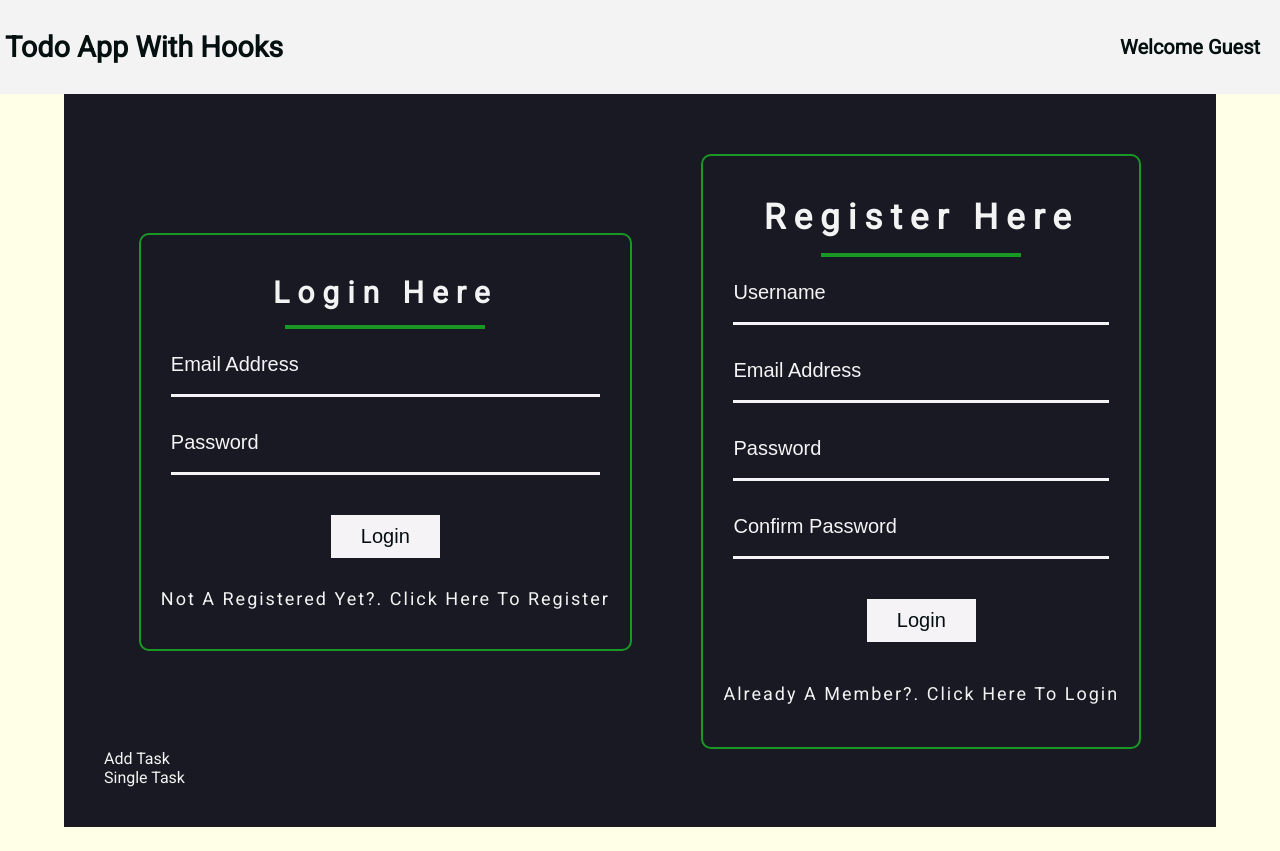
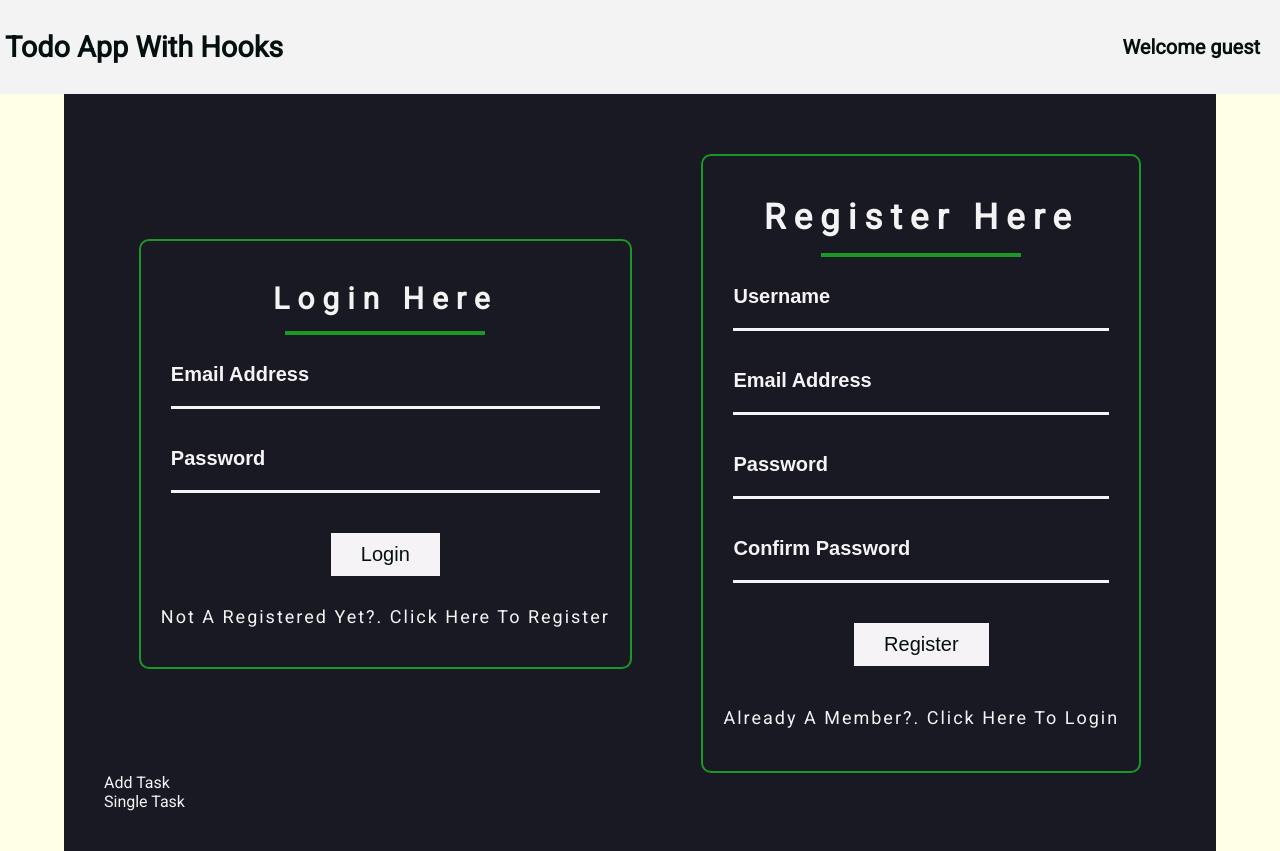
Before and after one commit to Isaacobuya5/taskapp_with_hooks, a React (Create React App) app: page / in a window 1280 px wide. Before the commit the page ends 827 px from the top, so only its background shows below. Built offline with nearby package versions, Linux system fonts and the light colour scheme.

Commit message:
manage user state with useState in app.js then pass both user and setUser to children components

```diff
--- a/src/App.js
+++ b/src/App.js
@@ -1,4 +1,4 @@
-import React from 'react';
+import React, {useState} from 'react';
 
 import Header from "./components/Header";
 import Login from "./components/Login";
@@ -6,15 +6,20 @@ import Register from "./components/Register";
 import AddTask from "./components/AddTask";
 import ListTasks from "./components/ListTasks";
 
+
+
 function App() {
+
+  // user state
+  const [ user, setUser ] = useState('');
   return (
     <React.Fragment>
-    <Header />
+    <Header user={user} setUser={setUser}/>
     <section id="content">
-    <section className="user">
-    <Login />
-    <Register />
-    </section>
+    { !user ? <section className="user">
+    <Login setUser={setUser}/>
+    <Register setUser={setUser}/>
+    </section> : ''}
     <AddTask />
     <ListTasks />
     </section>
--- a/src/components/Header.js
+++ b/src/components/Header.js
@@ -1,10 +1,17 @@
 import React from 'react';
+import Logout from "./Logout";
 
-const Header = () => (
+const Header = ({user, setUser}) => {
+
+let loggedInUser = user ? user : 'guest'
+return (
     <header>
         <h3>todo app with hooks</h3>
-        <span className="user-text">Welcome Guest</span>
+<span className="user-text">
+    Welcome {loggedInUser}
+    {user ? <Logout setUser={setUser}/> : ''}
+    </span>
     </header>
 );
-
+}
 export default Header;
--- a/src/components/Login.js
+++ b/src/components/Login.js
@@ -1,16 +1,63 @@
-import React from 'react';
+import React,{useState} from 'react';
 
-const Login = () => (
+const Login = ({setUser}) => {
+
+    // state for form inputs
+    const [login, setLogin] = useState({
+        email: '',
+        password: ''
+    });
+
+    // change fields dynamically
+    function handleChange(event) {
+        event.preventDefault();
+        const { name, value } = event.target;
+        setLogin({
+            ...login,
+            [name]: value
+        });
+    }
+
+    function handleSubmit(event) {
+        event.preventDefault();
+        setUser(email);
+    }
+
+
+    // destructure login
+    const { email, password} = login;
+return (
     <article id="login-form">
     <h3>Login Here</h3>
     <div className="divider"></div>
      <form>
-         <input type="email" name="email" id="email" placeholder="email address" />
-         <input type="password" name="password" id="password" placeholder="password" />
+         <input
+         type="email"
+         name="email"
+         id="email"
+         placeholder="email address"
+         value={email}
+         onChange={handleChange}
+         />
+         <input
+         type="password"
+         name="password"
+         id="password"
+         placeholder="password"
+         value={password}
+         onChange={handleChange}
+         />
      </form>
-     <span className="btn"><button type="submit">login</button></span>
+     <span className="btn">
+         <button
+         type="submit"
+         onClick={handleSubmit}
+         >login
+         </button></span>
      <span className="non-member-text">Not a registered yet?. Click here to register</span>
     </article>
 );
 
+}
+
 export default Login;
--- a/src/components/Logout.js
+++ b/src/components/Logout.js
@@ -1,7 +1,16 @@
 import React from 'react';
 
-const Logout = () => (
-    <div>Logout</div>
+const Logout = ({setUser}) => (
+    <button
+    type="submit"
+    className="logout-btn"
+    onClick={(event) => {
+       event.preventDefault();
+       setUser('');
+    }}
+    >
+    Logout
+    </button>
 );
 
 export default Logout;
--- a/src/components/Register.js
+++ b/src/components/Register.js
@@ -1,18 +1,77 @@
-import React from 'react';
+import React, { useState } from "react";
 
-const Register = () => (
+const Register = ({setUser}) => {
+  // state for register
+  const [registeredUser, setRegisteredUser] = useState({
+    username: "",
+    email: "",
+    password: "",
+    confirmPassword: "",
+  });
+
+  // change fields dynamically
+  function handleChange(event) {
+    event.preventDefault();
+    const { name, value } = event.target;
+    setRegisteredUser({
+      ...registeredUser,
+      [name]: value,
+    });
+  }
+
+  // submit and change state
+  function handleSubmit(event) {
+    event.preventDefault();
+    alert(`${username}`)
+    setUser(username);
+}
+
+  const { username, email, password, confirmPassword } = registeredUser;
+  return (
     <article id="register-form">
-         <h3>Register Here</h3>
-    <div className="divider"></div>
-     <form>
-         <input type="text" name="username" id="username" placeholder="username" />
-         <input type="email" name="email" id="email" placeholder="email address" />
-         <input type="password" name="email" id="password" placeholder="password" />
-         <input type="password" name="confirmPassword" id="confirmPassword" placeholder="confirm password" />
-     </form>
-     <span className="btn"><button type="submit">login</button></span>
-     <span className="non-member-text">already a member?. click here to login</span>
+      <h3>Register Here</h3>
+      <div className="divider"></div>
+      <form>
+        <input
+          type="text"
+          name="username"
+          id="username"
+          placeholder="username"
+          value={username}
+          onChange={handleChange}
+        />
+        <input
+          type="email"
+          name="email"
+          id="email"
+          placeholder="email address"
+          value={email}
+          onChange={handleChange}
+        />
+        <input
+          type="password"
+          name="password"
+          id="password"
+          placeholder="password"
+          value={password}
+          onChange={handleChange}
+        />
+        <input
+          type="password"
+          name="confirmPassword"
+          id="confirmPassword"
+          placeholder="confirm password"
+          value={confirmPassword}
+          onChange={handleChange}
+        />
+      </form>
+      <span className="btn">
+        <button type="submit" onClick={handleSubmit}>Register</button>
+      </span>
+      <span className="non-member-text">
+        already a member?. click here to login
+      </span>
     </article>
-);
-
-export default Register
+  );
+};
+export default Register;
--- a/src/index.css
+++ b/src/index.css
@@ -29,8 +29,11 @@ padding: 30px 0 30px 5px;
 }
 
 header .user-text {
+  display: flex;
+  align-items: center;
   font-size: 20px;
   padding-right: 20px;
+  justify-content: space-between;
 }
 
 #content {
@@ -81,13 +84,19 @@ form input {
   border-bottom: 3px solid #f5f3f5;
   margin: 10px;
   padding: 20px 0;
+  color: #199923;
+  font-size: 18px;
+  font-weight: 600;
+  text-align: center;
 }
 
 input::placeholder {
+  text-align: left;
   text-transform: capitalize;
   font-size: 20px;
   color: #f5f3f5;
 }
+
 
 .btn {
   display: flex;
@@ -134,3 +143,16 @@ button:hover {
     align-self: center;
   }
 }
+
+.logout-btn {
+  margin-left: 10px;
+  color: #f5f3f5;
+  background: #191923;
+  transition: background 2s ease, color 2s ease,border 2s ease;
+}
+
+.logout-btn:hover {
+  color: #191919 !important;
+  color: transparent;
+  border: 1px solid #191923;
+}
```
